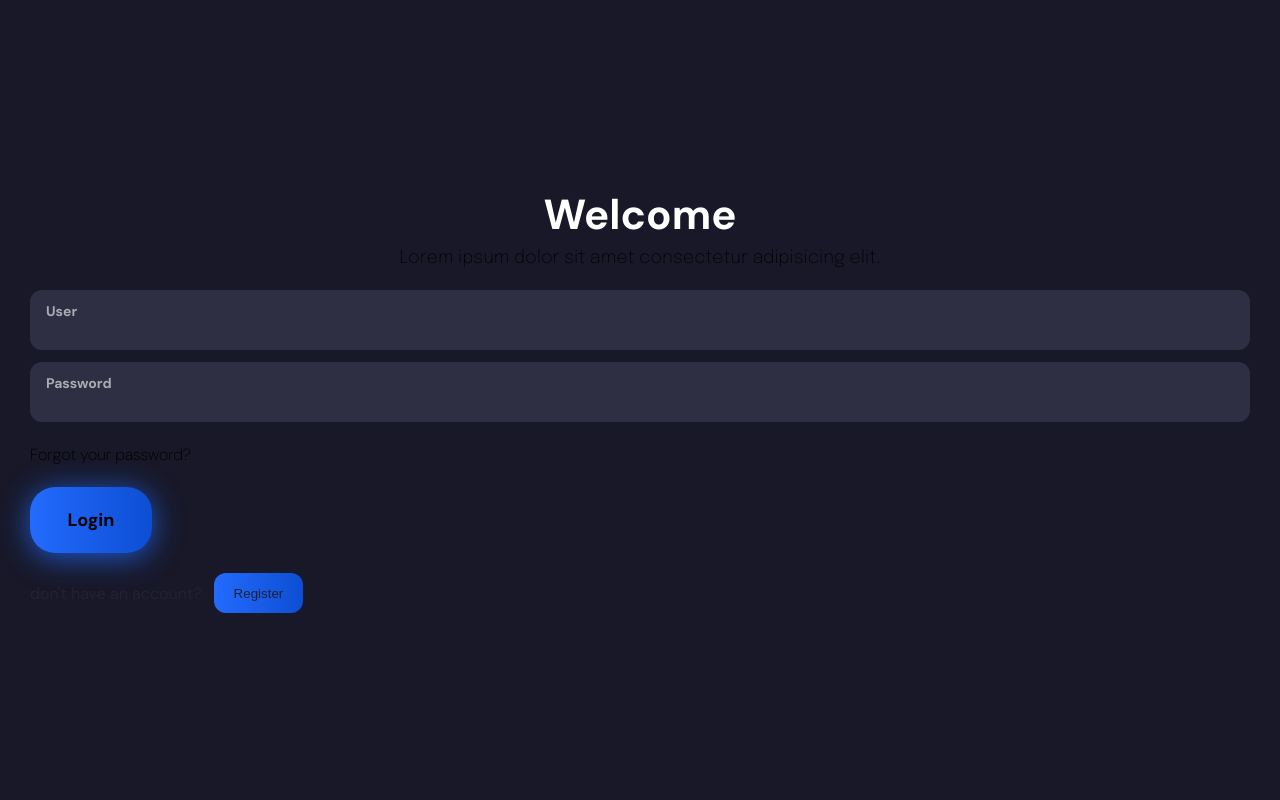
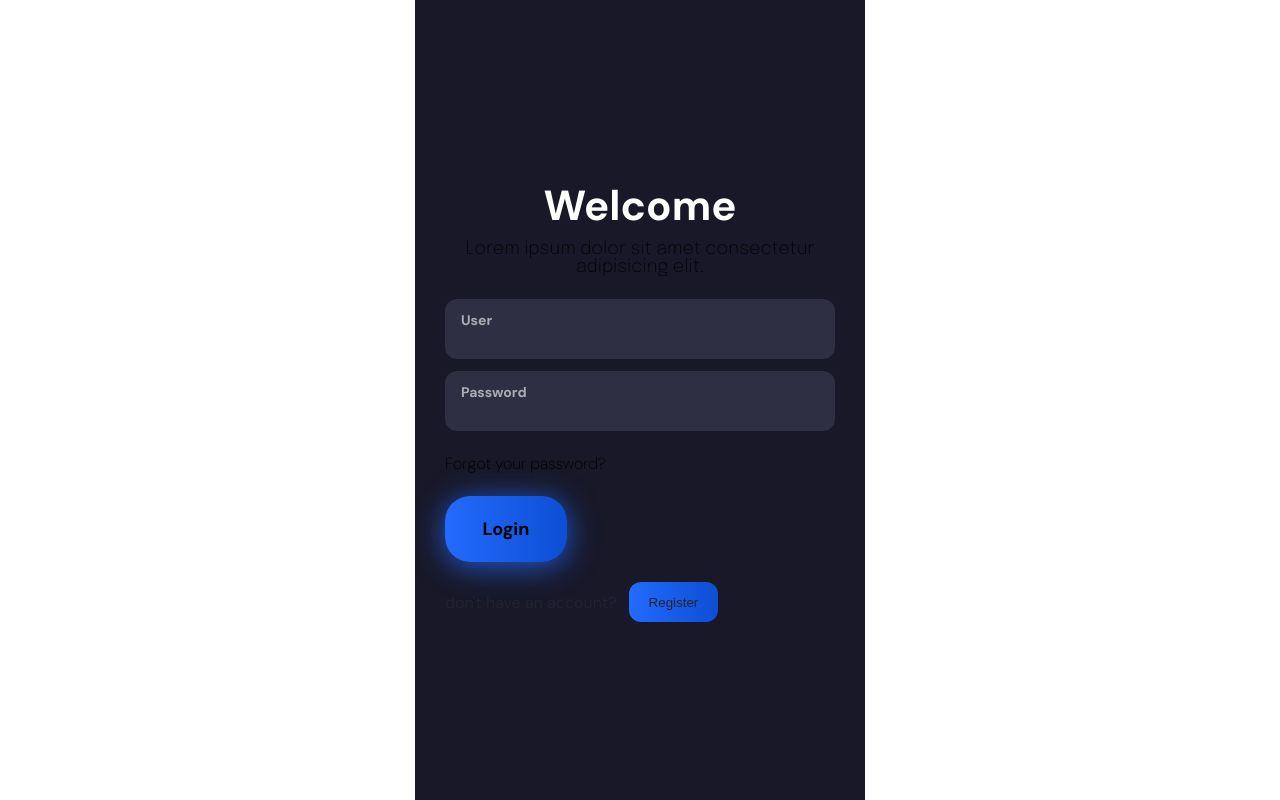
Before and after one commit to jeansi07/sport-green, a React (Vite) app: page / in a window 1280 px wide. Built offline with nearby package versions, Linux system fonts and the light colour scheme; no server answers.

Commit message:
feat: changes styles views in pages proyect

```diff
--- a/src/Pages/History/History.tsx
+++ b/src/Pages/History/History.tsx
@@ -29,10 +29,12 @@ const ContainerDiv = styled.div`
   padding: 0px 32px;
 `;
 const Container = styled.div`
-  height: 100vh;
+  max-width: 390px;
+  height: 100%;
   display: flex;
   background-color: #181828;
   flex-direction: column;
+  margin: auto;
 `;
 
 const ContainerCards = styled.div`
--- a/src/Pages/Home/Home.tsx
+++ b/src/Pages/Home/Home.tsx
@@ -24,9 +24,11 @@ const ContainerButtons = styled.div`
   gap: 12px;
 `;
 const Container = styled.div`
+  max-width: 390px;
   display: flex;
   flex-direction: column;
   height: 100%;
+  margin: auto;
   justify-content: space-between;
   overflow: hidden;
   background-color: #181828;
--- a/src/Pages/Logout/Logout.tsx
+++ b/src/Pages/Logout/Logout.tsx
@@ -12,6 +12,8 @@ const Container = styled.div`
   height: 100vh;
 `;
 const ContainerDiv = styled.div`
+  max-width: 390px;
+  margin: auto;
   height: 100%;
   display: flex;
   background-color: #181828;
--- a/src/Pages/auth/SingIn.tsx
+++ b/src/Pages/auth/SingIn.tsx
@@ -11,6 +11,7 @@ import appFirebase from "../../Credentials";
 
 const auth = getAuth(appFirebase);
 const Container = styled.div`
+  max-width: 390px;
   display: flex;
   flex-direction: column;
   justify-content: center;
```
